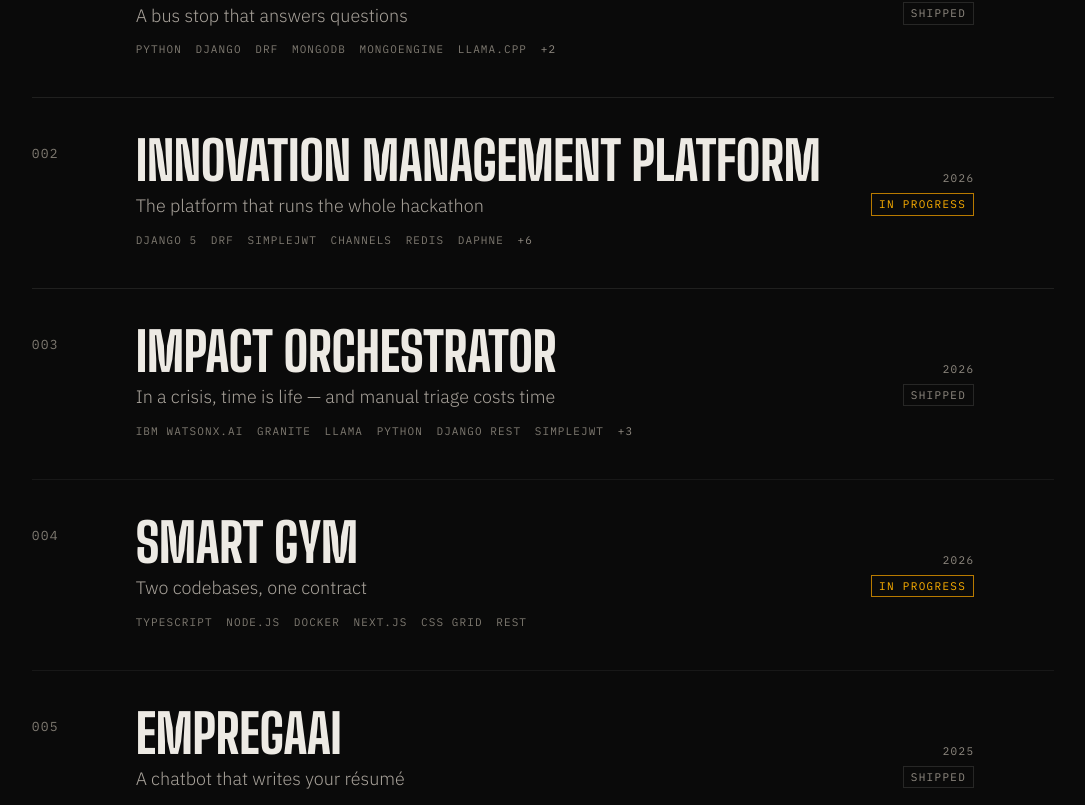
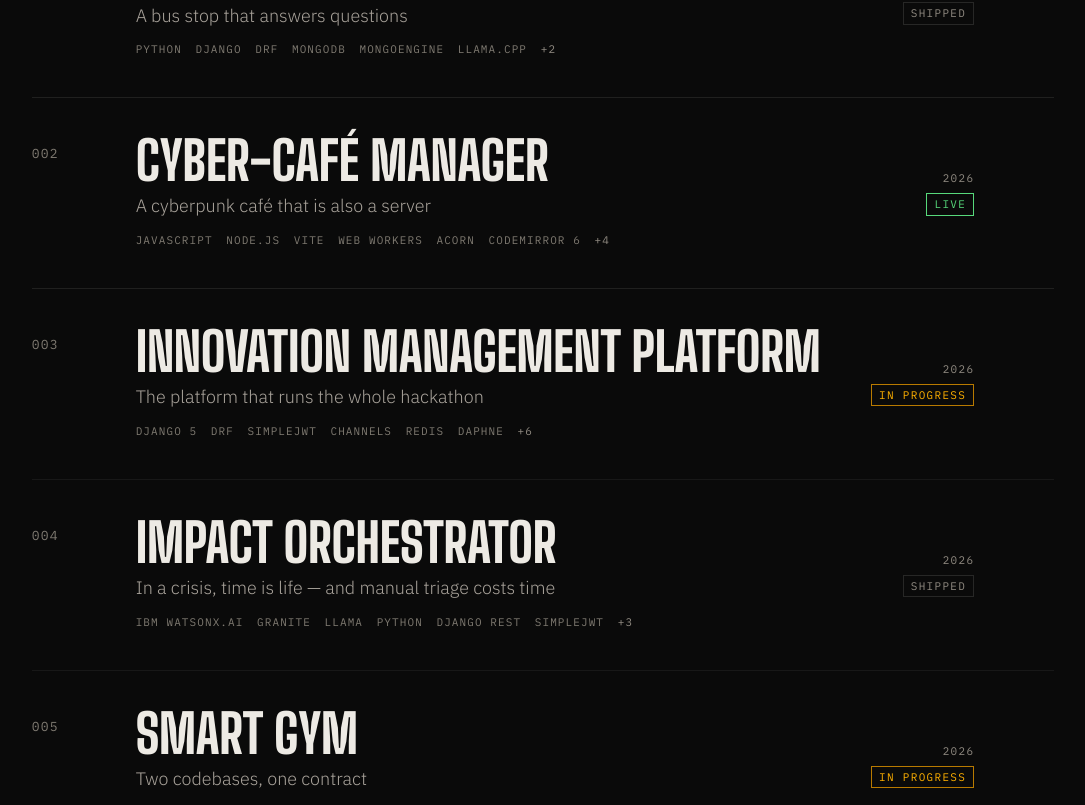
Before and after one commit to mathgoms02/portfolio-dev, a React (Vite) app: page / in a window 1280 px wide. Shown: the part 5475-6280 px from the top of the page, without its empty margins (193-1278 px from the left). Built offline with nearby package versions, Linux system fonts and the light colour scheme; no server answers.

Commit message:
chore: added new project cybercafe

```diff
--- a/src/data/projects.ts
+++ b/src/data/projects.ts
@@ -52,9 +52,60 @@ export const projects: Project[] = [
     links: [{ label: { pt: 'Repositório', en: 'Repository' }, href: 'https://github.com/mathgoms02/BusSense', kind: 'repo' }],
   },
   {
+    id: 'cybercafe',
+    index: '002',
+    name: 'Cyber-Café Manager',
+    year: '2026',
+    status: 'live',
+    tint: '#e0688c',
+    role: { pt: 'Autor · Jogo & engine', en: 'Author · Game & engine' },
+    tagline: {
+      pt: 'Um café cyberpunk que também é um servidor',
+      en: 'A cyberpunk café that is also a server',
+    },
+    summary: {
+      pt: 'Jogo web que ensina Node.js, back-end, APIs e assincronismo colocando quem joga para escrever o server.js de um café cyberpunk 8-bits. São cinco atos e vinte turnos: o código escrito roda de verdade, e o café inteiro congela quando ele bloqueia o event loop.',
+      en: 'A browser game that teaches Node.js, back-end, APIs and asynchrony by making the player write the server.js of an 8-bit cyberpunk café. Five acts, twenty shifts: the code you write actually runs, and the whole café freezes the moment it blocks the event loop.',
+    },
+    problem: {
+      pt: 'Assincronismo se aprende lendo sobre ele e não acreditando muito. Event loop, Promise.all, race condition e backpressure são invisíveis: errar produz um número pior num log, não uma consequência que dê para ver. Sem enxergar o que travou, não dá para entender por que travou.',
+      en: 'Asynchrony is normally learnt by reading about it and not quite believing it. The event loop, Promise.all, race conditions and backpressure are invisible: getting them wrong produces a worse number in a log, not a consequence you can watch. If you cannot see what stalled, you cannot understand why.',
+    },
+    approach: {
+      pt: [
+        'Engine própria que reimplementa o laço do event loop sobre um relógio virtual: 15 segundos de simulação custam ~2ms reais, o resultado é determinístico e o mesmo código roda em câmera lenta para a lição ficar visível.',
+        'O código de quem joga executa de verdade, numa thread separada, com watchdog de dois limiares — 250ms sem pulso acende o banner de servidor travado (bloquear é a lição do Ato 1), 5s mata o Worker e aborta a rodada.',
+        'Portão de AST com acorn antes de cada rodada: a árvore decide o que existe — só o que já foi comprado na loja —, a simulação decide o que funciona. Solução criativa passa; o portão controla o ritmo do aprendizado, não corrige a lição de casa.',
+        'Cinco atos que sobem a escada inteira: event loop e promessas, rotas HTTP e contratos JSON, middleware com rate limit e autenticação, banco de dados com corrida e transação, e worker threads com stream e backpressure.',
+        'ORB, o assistente, nunca fala primeiro e nunca entrega o código: cada pedido de dica desce um degrau e a pista mais funda aponta o manual. Junto vem um guia de 19 capítulos destravado por ato.',
+        'Pixel art 16-bit escrita como código em src/arte/ — a mesma função desenha no Canvas do jogo e no PNG de prévia, e o contorno dos sprites é gerado, não desenhado —, com trilha chiptune composta em partitura.',
+      ],
+      en: [
+        'A purpose-built engine that reimplements the event loop over a virtual clock: 15 seconds of simulation cost ~2ms of real time, the result is deterministic, and the same code runs in slow motion so the lesson becomes watchable.',
+        'The player\u2019s code really executes, on a separate thread, behind a two-threshold watchdog — 250ms without a heartbeat raises the frozen-server banner (blocking on purpose is the Act 1 lesson), 5s kills the Worker and aborts the run.',
+        'An acorn AST gate runs before every turn: the tree decides what exists — only what has been bought in the shop — and the simulation decides what works. A creative solution passes; the gate paces the learning, it does not mark the homework.',
+        'Five acts climbing the whole ladder: event loop and promises, HTTP routes and JSON contracts, middleware with rate limiting and auth, a database with race conditions and transactions, and worker threads with streams and backpressure.',
+        'ORB, the assistant, never speaks first and never hands over the code: each hint steps one rung down the ladder and the deepest one points at the manual. Alongside it, a 19-chapter guide unlocked act by act.',
+        '16-bit pixel art written as code in src/arte/ — the same function draws the game Canvas and the preview PNG, and sprite outlines are generated rather than drawn — over a chiptune soundtrack composed as a score.',
+      ],
+    },
+    outcome: {
+      pt: [
+        'Jogo completo: cinco atos, vinte turnos, treze pacotes de loja e catorze enfeites, cobertos por 467 testes que rodam sem browser.',
+        'Build estático sem back-end, sem cookie e sem análise de tráfego — o progresso fica no localStorage de quem joga e nada sai do navegador.',
+      ],
+      en: [
+        'A finished game: five acts, twenty shifts, thirteen shop packages and fourteen ornaments, covered by 467 tests that run without a browser.',
+        'A static build with no back-end, no cookies and no analytics — progress lives in the player\u2019s localStorage and nothing leaves the browser.',
+      ],
+    },
+    stack: ['JavaScript', 'Node.js', 'Vite', 'Web Workers', 'acorn', 'CodeMirror 6', 'React 19', 'htm', 'Canvas', 'Cloudflare Workers'],
+    links: [{ label: { pt: 'Jogar', en: 'Play' }, href: 'https://cybercafe.app.br/', kind: 'site' }],
+  },
+  {
     id: 'innovation',
     repo: 'mathgoms02/innovation-management-platform',
-    index: '002',
+    index: '003',
     name: 'Innovation Management Platform',
     year: '2026',
     status: 'active',
@@ -106,7 +157,7 @@ export const projects: Project[] = [
   {
     id: 'impact',
     repo: 'mathgoms02/impact-orchestrator',
-    index: '003',
+    index: '004',
     name: 'Impact Orchestrator',
     year: '2026',
     status: 'shipped',
@@ -155,7 +206,7 @@ export const projects: Project[] = [
   {
     id: 'smartgym',
     repo: 'mathgoms02/gestao-de-treinos-api',
-    index: '004',
+    index: '005',
     name: 'Smart Gym',
     year: '2026',
     status: 'active',
@@ -190,7 +241,7 @@ export const projects: Project[] = [
   {
     id: 'empregaai',
     repo: 'mathgoms02/EmpregaAI',
-    index: '005',
+    index: '006',
     name: 'EmpregaAI',
     year: '2025',
     status: 'shipped',
@@ -223,7 +274,7 @@ export const projects: Project[] = [
   },
   {
     id: 'shekinah',
-    index: '006',
+    index: '007',
     name: 'Shekinah Manager',
     year: '2026',
     status: 'active',
@@ -264,7 +315,7 @@ export const projects: Project[] = [
   },
   {
     id: 'clinica',
-    index: '007',
+    index: '008',
     name: 'Clinic Manager',
     year: '2026',
     status: 'active',
```
